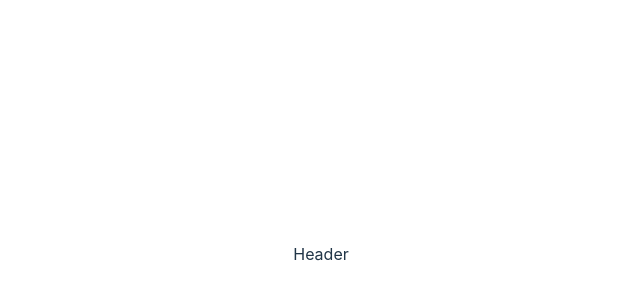
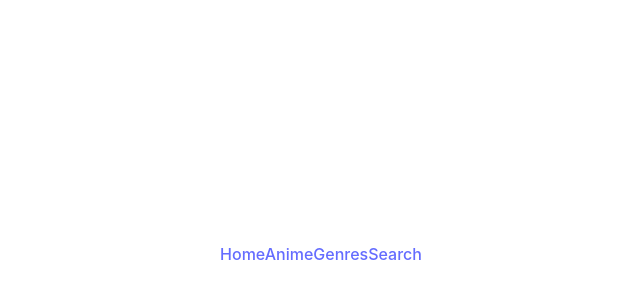
Before and after one commit to Raphael40/Anime-List, a React (Vite) app: page / in a window 1280 px wide. Shown: the part 146-446 px from the top of the page, without its empty margins (319-959 px from the left). Built offline with nearby package versions, Linux system fonts and the light colour scheme.

Commit message:
Header component links

```diff
--- a/src/components/Header/index.jsx
+++ b/src/components/Header/index.jsx
@@ -1,5 +1,18 @@
+import { NavLink } from 'react-router-dom';
+
 const Header = () => {
-	return <div>Header</div>;
+	return (
+		<main>
+			<header>
+				<nav>
+					<NavLink to='/'>Home</NavLink>
+					<NavLink to='/anime'>Anime</NavLink>
+					<NavLink to='/genres'>Genres</NavLink>
+					<NavLink to='/search'>Search</NavLink>
+				</nav>
+			</header>
+		</main>
+	);
 };
 
 export default Header;
```
